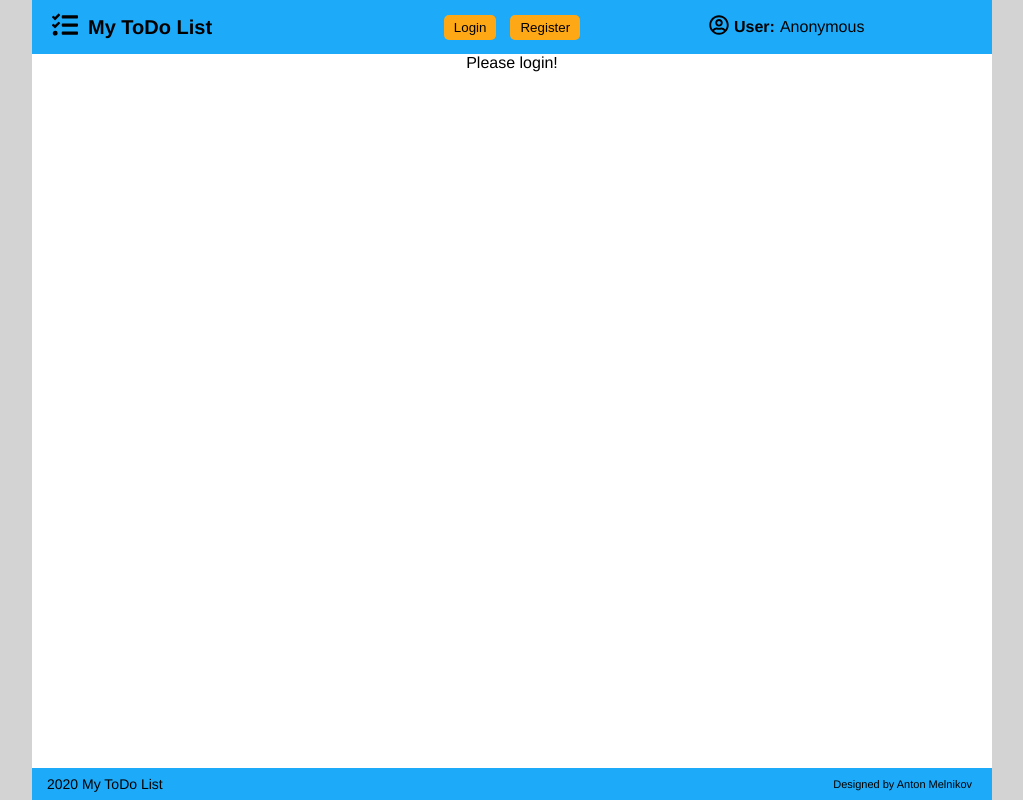
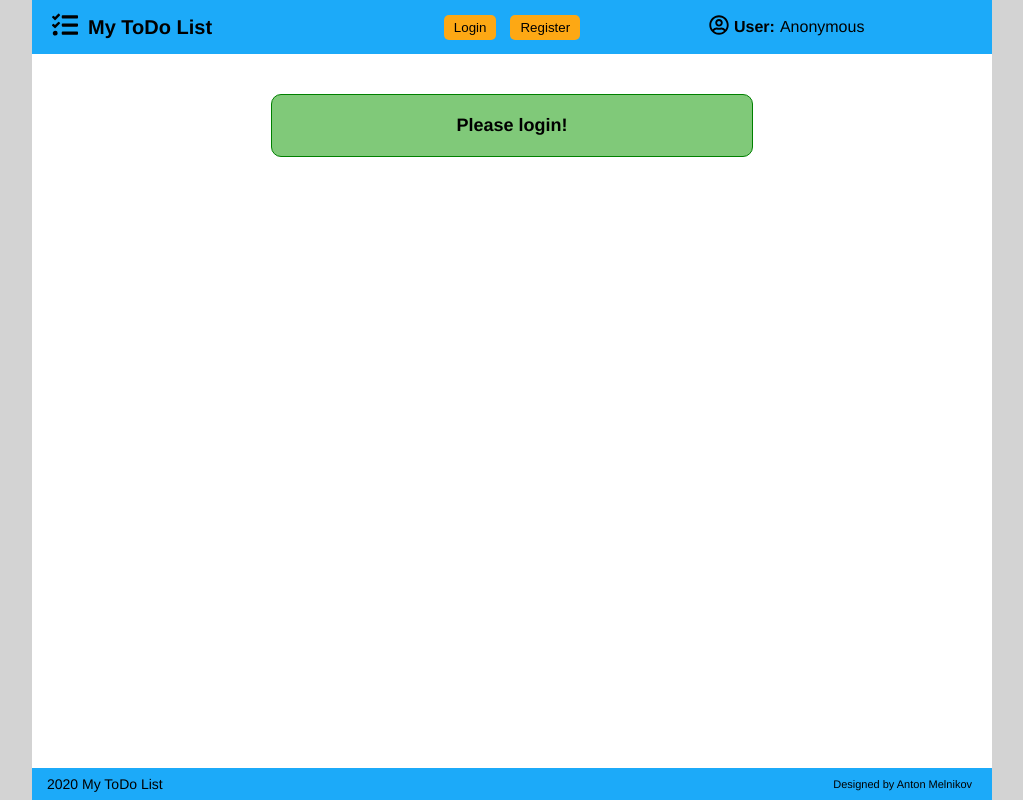
Before and after one commit to melnikov-anton/mytodolist, a React (Create React App) app: page / in a window 1280 px wide. Shown: the whole page, without its empty margins (128-1151 px from the left). Built offline with nearby package versions, Linux system fonts and the light colour scheme; no server answers.

Commit message:
Small changes

```diff
--- a/src/components/TodoList/TodoList.css
+++ b/src/components/TodoList/TodoList.css
@@ -1,3 +1,7 @@
+.TDLContainer {
+  margin-bottom: 50px;
+}
+
 .TDLHeader {
   display: flex;
   flex-direction: column;
--- a/src/index.css
+++ b/src/index.css
@@ -16,5 +16,14 @@ html, body {
 }
 
 #root .pleaseLogin {
+  width: 50%;
+  margin: 40px auto;
+  padding-top: 20px;
+  padding-bottom: 20px;
+  border: 1px green solid;
+  border-radius: 10px;
   text-align: center;
+  font-size: 18px;
+  font-weight: 600;
+  background-color: #80C979;
 }
```
